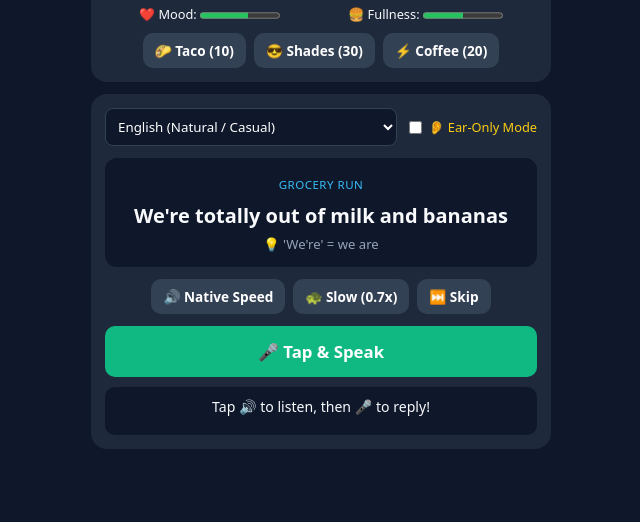
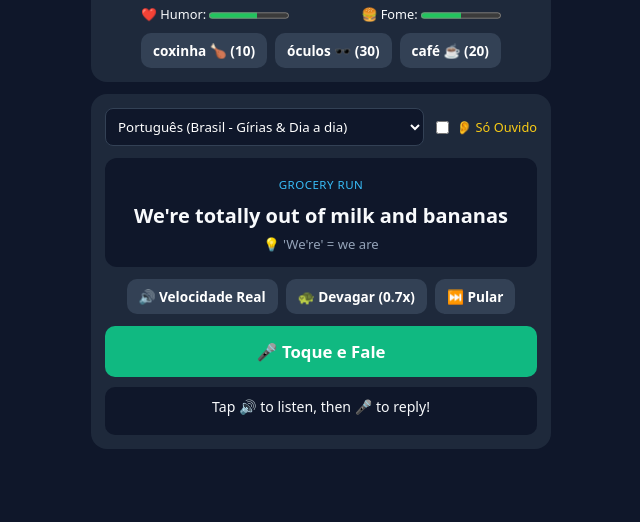
Before and after one commit to yesmavis/pronunciagotchi, a plain HTML site: page index.html in a window 1280 px wide. Shown: the part 278-800 px from the top of the page, without its empty margins (319-959 px from the left). Drawn offline with Linux system fonts and the light colour scheme.

Commit message:
Update index.html

```diff
--- a/index.html
+++ b/index.html
@@ -1,9 +1,9 @@
 <!DOCTYPE html>
-<html lang="en">
+<html lang="pt-BR">
 <head>
   <meta charset="UTF-8" />
   <meta name="viewport" content="width=device-width, initial-scale=1.0" />
-  <title>Pronunciagotchi</title>
+  <title>Pronunciagotchi - RPG de Pronúncia</title>
   <link rel="manifest" href="manifest.json" />
   <link rel="stylesheet" href="style.css" />
 </head>
@@ -12,62 +12,62 @@
     <header>
       <div>
         <h1>Pronunciagotchi</h1>
-        <span id="levelBadge" class="badge">Lvl 1: Street Food & Coffee</span>
+        <span id="levelBadge" class="badge">Nível 1: Rolê & Café</span>
       </div>
       <div class="coins">🪙 <span id="coinCount">20</span></div>
     </header>
 
     <div class="xp-container">
       <div class="xp-label">
-        <span>Level Progress</span>
+        <span id="xpTitle">Progresso do Ovo</span>
         <span id="xpText">0 / 100 XP</span>
       </div>
       <progress id="xpBar" value="0" max="100"></progress>
     </div>
 
     <section class="pet-card">
-      <div id="petAvatar" class="pet">🐣</div>
-      <div id="petMood" class="mood">Ready to chat like a native!</div>
+      <div id="petAvatar" class="pet">🥚</div>
+      <div id="petMood" class="mood">Um ovo misterioso... Pratique para chocar!</div>
       <div class="bars">
-        <label>❤️ Mood: <progress id="happyBar" value="60" max="100"></progress></label>
-        <label>🍔 Fullness: <progress id="hungerBar" value="50" max="100"></progress></label>
+        <label>❤️ Humor: <progress id="happyBar" value="60" max="100"></progress></label>
+        <label>🍔 Fome: <progress id="hungerBar" value="50" max="100"></progress></label>
       </div>
       <div class="shop">
-        <button onclick="buyItem('snack', 10)">🌮 Taco (10)</button>
-        <button onclick="buyItem('glasses', 30)">😎 Shades (30)</button>
-        <button onclick="buyItem('energy', 20)">⚡ Coffee (20)</button>
+        <button onclick="buyItem('snack', 10)">coxinha 🍗 (10)</button>
+        <button onclick="buyItem('glasses', 30)">óculos 🕶️ (30)</button>
+        <button onclick="buyItem('energy', 20)">café ☕ (20)</button>
       </div>
     </section>
 
     <section class="practice-card">
       <div class="top-controls">
         <select id="langSelect" onchange="loadNextPhrase()">
-          <option value="en-US">English (Natural / Casual)</option>
-          <option value="es-ES">Spanish (Callejero / Real)</option>
-          <option value="pt-PT">Portuguese (Dia a dia)</option>
-          <option value="fr-FR">French (Familier / Courant)</option>
+          <option value="pt-BR" selected>Português (Brasil - Gírias & Dia a dia)</option>
+          <option value="en-US">Inglês (Natural / Casual)</option>
+          <option value="es-ES">Espanhol (Callejero)</option>
+          <option value="fr-FR">Francês (Familier)</option>
         </select>
 
         <label class="blind-toggle">
           <input type="checkbox" id="blindMode" onchange="toggleBlindMode()" />
-          👂 Ear-Only Mode
+          👂 Só Ouvido
         </label>
       </div>
 
       <div class="dialogue-box">
-        <span class="context-tag" id="contextTag">At a coffee shop</span>
-        <h2 id="targetPhrase">Loading...</h2>
-        <p id="phraseHint">Tip: Link the words naturally</p>
+        <span class="context-tag" id="contextTag">Na lanchonete</span>
+        <h2 id="targetPhrase">Carregando...</h2>
+        <p id="phraseHint">Dica: Fale sem travar as palavras</p>
       </div>
 
       <div class="audio-controls">
-        <button onclick="speakTarget(1.0)">🔊 Native Speed</button>
-        <button onclick="speakTarget(0.7)">🐢 Slow (0.7x)</button>
-        <button onclick="loadNextPhrase()">⏭️ Skip</button>
+        <button onclick="speakTarget(1.0)">🔊 Velocidade Real</button>
+        <button onclick="speakTarget(0.7)">🐢 Devagar (0.7x)</button>
+        <button onclick="loadNextPhrase()">⏭️ Pular</button>
       </div>
 
-      <button id="micBtn" class="mic-btn" onclick="startListening()">🎤 Tap & Speak</button>
-      <div id="feedback" class="feedback">Listen first, then reply naturally!</div>
+      <button id="micBtn" class="mic-btn" onclick="startListening()">🎤 Toque e Fale</button>
+      <div id="feedback" class="feedback">Ouça o áudio e repita naturalmente!</div>
     </section>
   </div>
 
```
